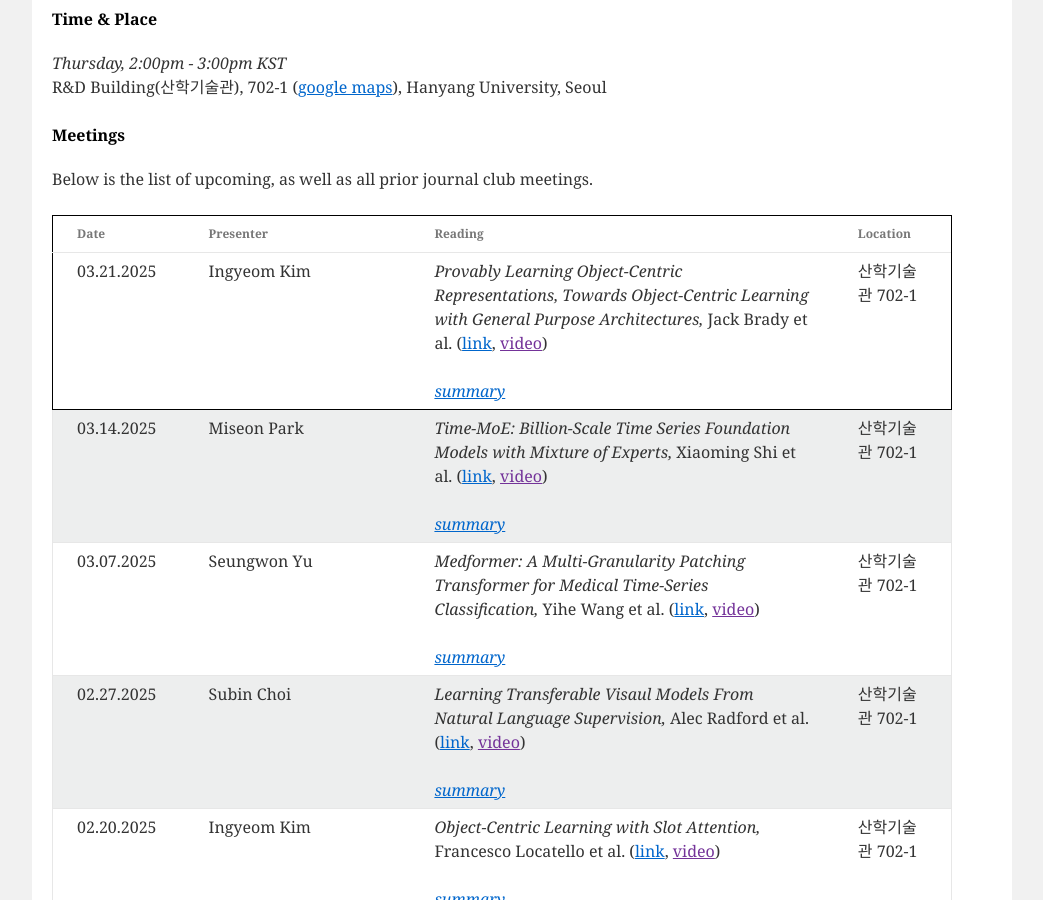
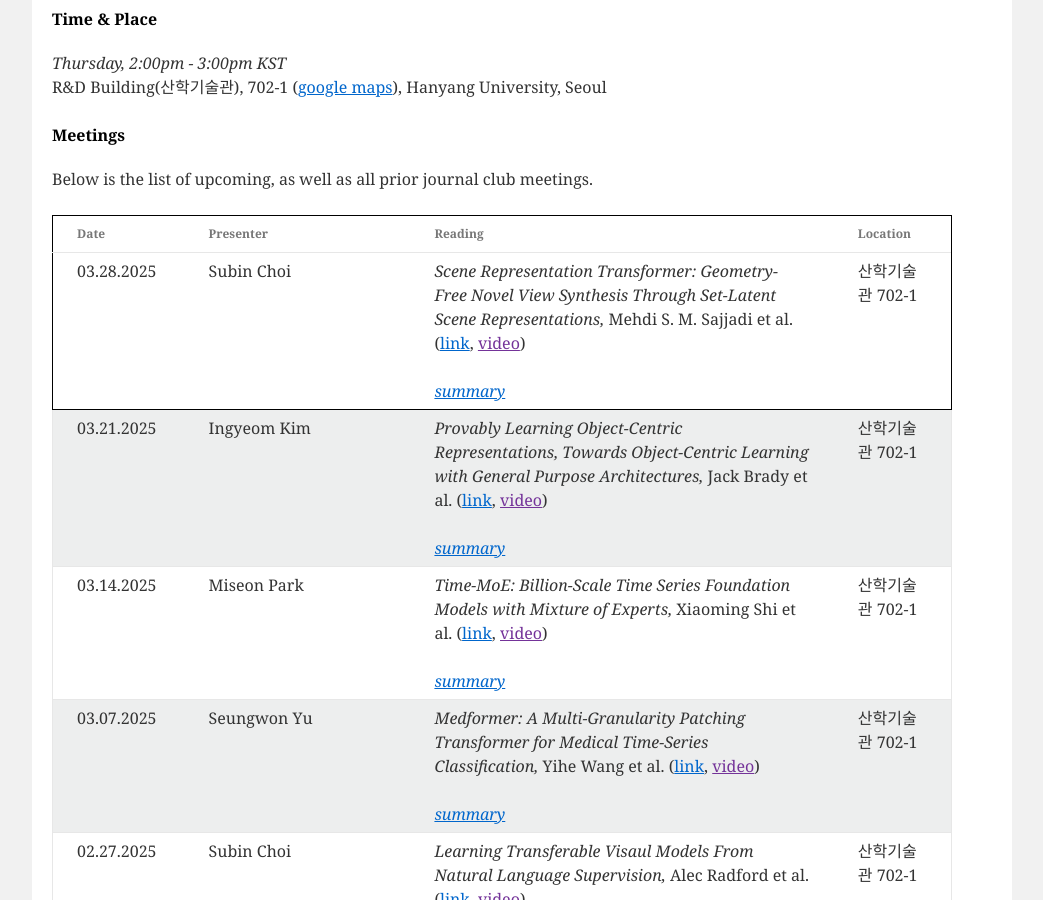
Before and after one commit to niai-lab/GraphML-JC, a Jekyll site: the page built from index.html, in a window 1280 px wide and 900 px high, scrolled down 515 px. Shown: the whole window, without its empty margins (118-1161 px from the left). Built offline with Jekyll 4.4.1, drawn with Linux system fonts in a browser that asks for light colours; part of the change alters nothing that is shown.

Commit message:
Update meeting_info.yml

```diff
--- a/_data/meeting_info.yml
+++ b/_data/meeting_info.yml
@@ -1,3 +1,14 @@
+- presenter: Subin Choi
+  date: 03.28.2025
+  paper: "Scene Representation Transformer: Geometry-Free Novel View Synthesis Through Set-Latent Scene Representations"
+  authors: Mehdi S. M. Sajjadi et al.
+  url: https://arxiv.org/abs/2111.13152
+  location: "산학기술관 702-1"
+  summary: >
+    Summary : 이 논문은 interactive rates으로 few images만 가지고 novel views on 3D scene representation을 infer하기 위해 transformer를 사용하여 확장가능한 latent representation을 학습하고, learned attention mechansim을 활용합니다. <br>
+    Strength : 강력한 일반화 능력과 높은 효율성을 갖습니다. explicit locally-conditioned geometry에 의존하지 않고 대신 모델이 전역적으로 추론 가능합니다. 복잡한 장면에 대한 scalabilty, 노이즈가 많은 카메라 poses(poses가 없는 경우 포함), semantic segmentation에서도 뛰어난 성능을 보입니다.<br>
+    Weakness : 픽셀 단위에서의 정확한 ray 변환을 학습하는 과정에서 불확실성이 발생하고, L2 loss가 불확실성이 클수록 흐림을 유발하므로 다른 loss function을 적용하는 연구가 필요합니다. transformer기반 모델이라 작은 데이터셋에서의 성능은 기대하기 힘듭니다. sparse input& noisy pose에서 강하지만 가까운 view에서는 geomery 방법보다 성능이 낮다.
+
 - presenter: Ingyeom Kim
   date: 03.21.2025
   paper: "Provably Learning Object-Centric Representations, Towards Object-Centric Learning with General Purpose Architectures"
```
